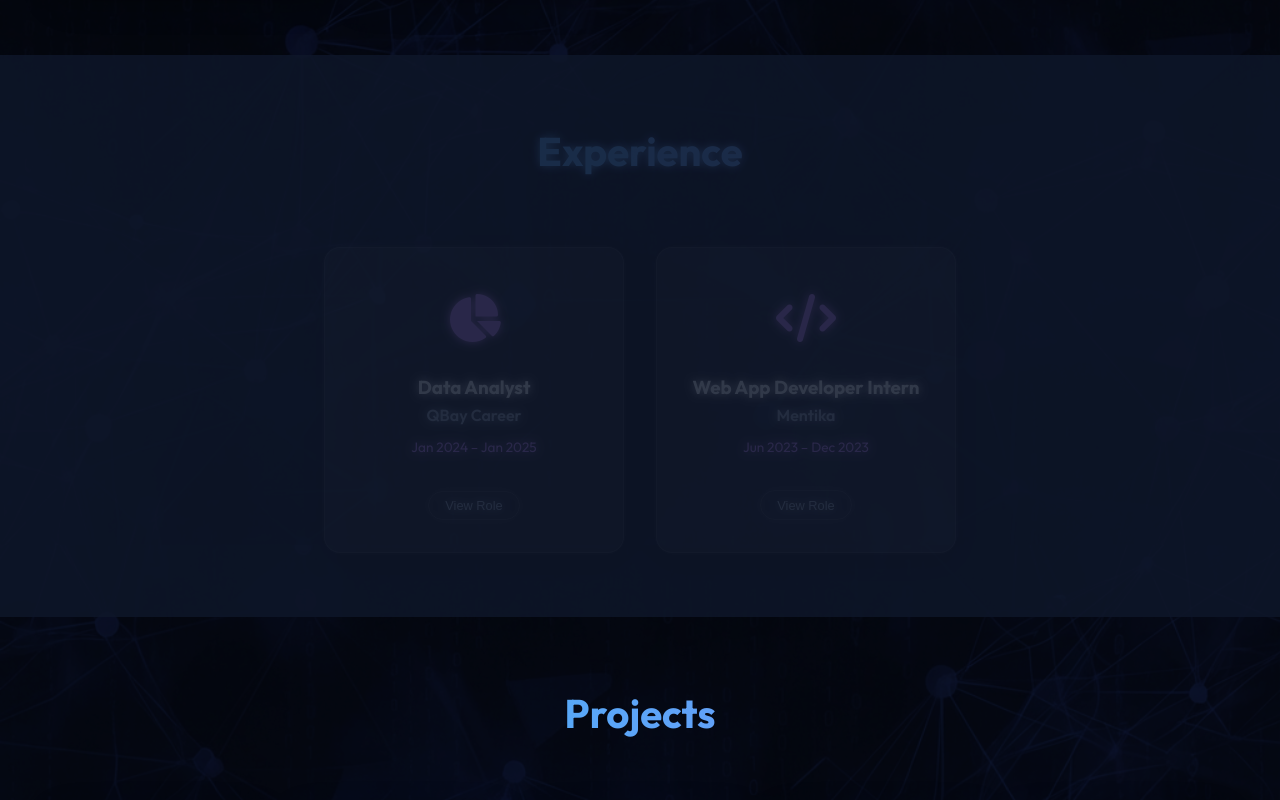
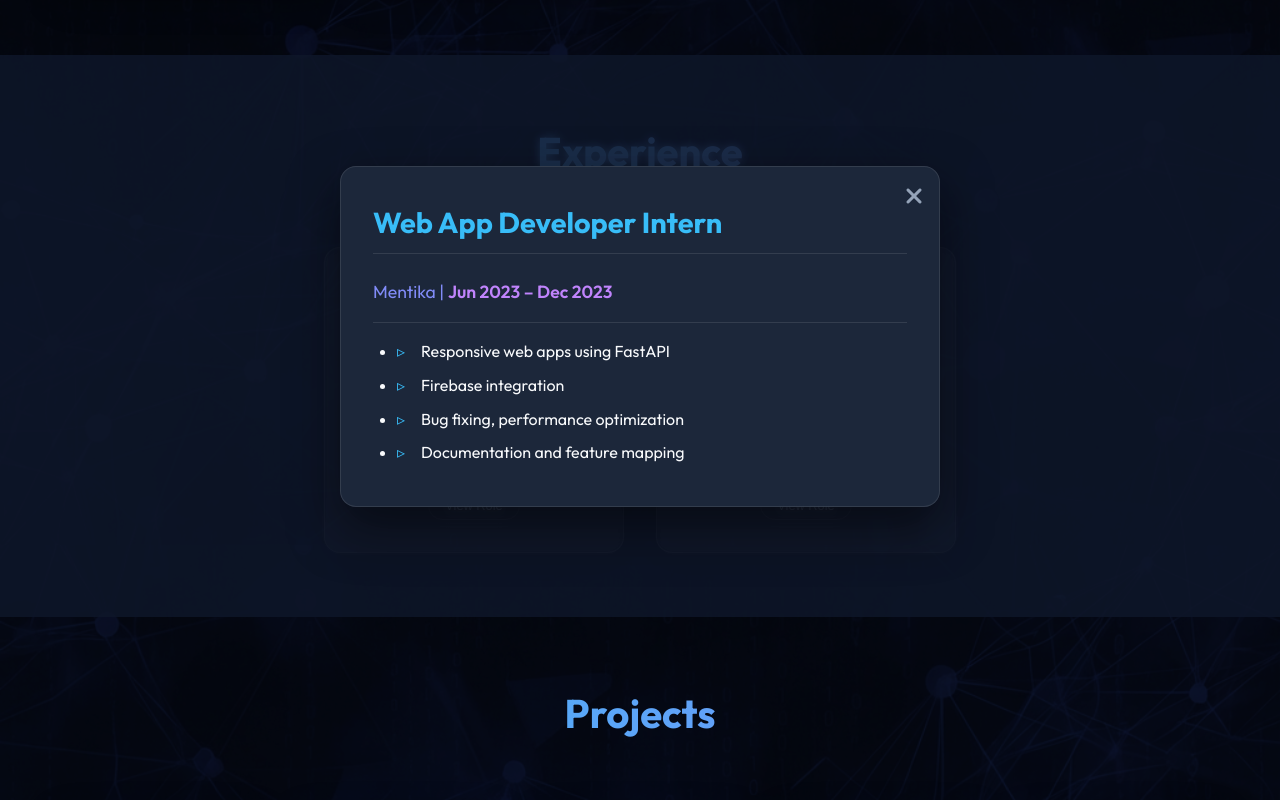
Before and after one commit to pranu7777/pranav_bio, a React (Vite) app in the folder pranav_bio/client/: page / in a window 1280 px wide. Both pictures are taken after a click on the element 806 px from the left and 2415 px from the top of the page. Shown: the part 2015-2815 px from the top of the page. Built offline with nearby package versions, Linux system fonts and the light colour scheme.

Commit message:
Remove modal animations to ensure content visibility

```diff
--- a/pranav_bio/client/src/index.css
+++ b/pranav_bio/client/src/index.css
@@ -893,8 +893,10 @@ footer {
     display: flex;
     align-items: center;
     justify-content: center;
-    opacity: 0;
-    animation: fadeIn 0.3s forwards;
+    opacity: 1;
+    /* Force visible */
+    /* animation: fadeIn 0.3s forwards; removed to ensure visibility */
+
     padding: 1rem;
 }
 
@@ -912,9 +914,13 @@ footer {
     box-shadow: 0 20px 50px rgba(0, 0, 0, 0.5);
     padding: 2rem;
     position: relative;
-    transform: scale(0.8);
-    opacity: 0;
-    animation: popUp 0.4s cubic-bezier(0.175, 0.885, 0.32, 1.275) forwards;
+    transform: none;
+    /* remove scale */
+    opacity: 1;
+    /* force visible */
+    animation: none;
+    /* remove fancy animation */
+    /* animation: popUp ... removed */
     color: var(--text-color);
     text-align: left;
 }
```
